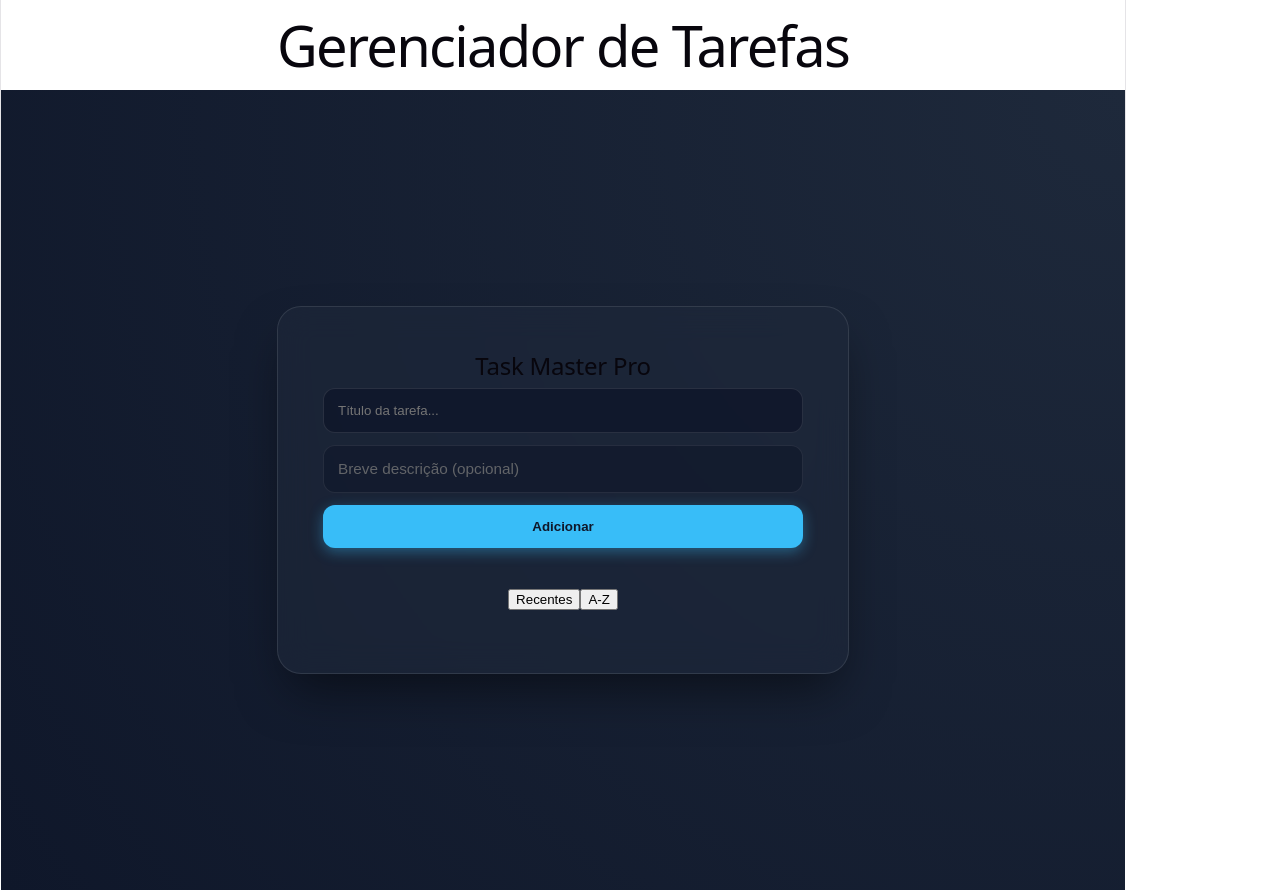
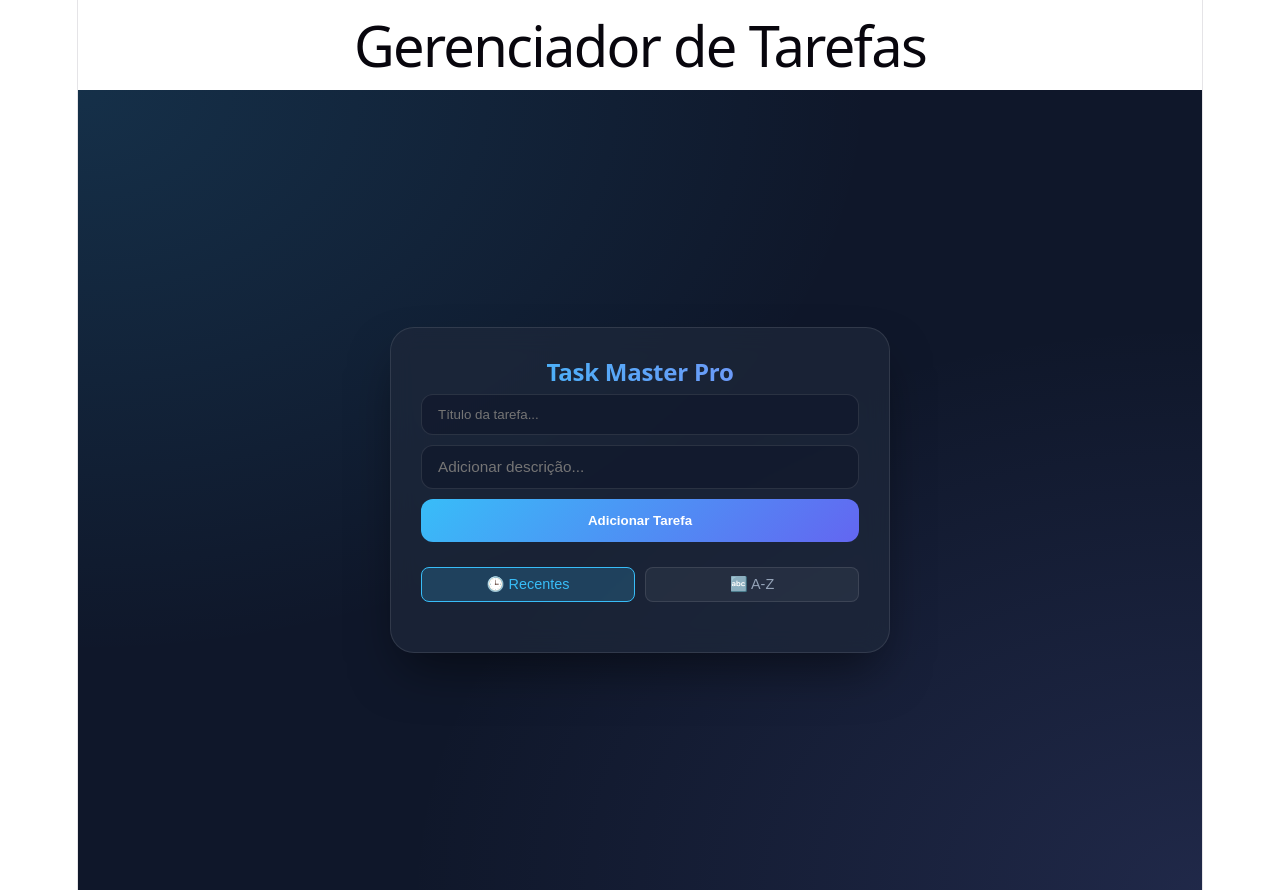
Before and after one commit to mbbia10/TDPW3, a React (Vite) app in the folder minha-lista-tarefas/: page / in a window 1280 px wide. Built offline with nearby package versions, Linux system fonts and the light colour scheme.

Commit message:
feat: adiciona descrição nas tarefas

```diff
--- a/minha-lista-tarefas/src/components/ListaTarefas.css
+++ b/minha-lista-tarefas/src/components/ListaTarefas.css
@@ -1,110 +1,164 @@
-@import url('https://fonts.googleapis.com/css2?family=Plus+Jakarta+Sans:wght@400;600;700&display=swap');
+@import url('https://fonts.googleapis.com/css2?family=Inter:wght@400;600;700&display=swap');
 
-/* Centralização Absoluta */
-html, body, #root {
-  height: 100%;
-  margin: 0;
-}
+* { box-sizing: border-box; }
 
 .page-wrapper {
   display: flex;
-  justify-content: center; /* Centro horizontal */
-  align-items: center;     /* Centro vertical */
+  justify-content: center;
+  align-items: center;
   min-height: 100vh;
-  background: radial-gradient(circle at top right, #1e293b, #0f172a);
-  font-family: 'Plus Jakarta Sans', sans-serif;
+  background: #0f172a;
+  background-image: radial-gradient(at 0% 0%, rgba(56, 189, 248, 0.15) 0, transparent 50%),
+                    radial-gradient(at 100% 100%, rgba(129, 140, 248, 0.15) 0, transparent 50%);
+  padding: 20px;
+  font-family: 'Inter', sans-serif;
 }
 
 .container {
   width: 100%;
-  max-width: 480px;
-  background: rgba(30, 41, 59, 0.6);
-  backdrop-filter: blur(16px);
+  max-width: 500px;
+  background: rgba(30, 41, 59, 0.7);
+  backdrop-filter: blur(12px);
   border: 1px solid rgba(255, 255, 255, 0.1);
   border-radius: 24px;
-  padding: 2.5rem;
+  padding: 30px;
   box-shadow: 0 25px 50px -12px rgba(0, 0, 0, 0.5);
 }
 
-/* Estilo da Entrada de Dados */
-.input-group {
-  display: flex;
-  flex-direction: column; /* Coloca um input embaixo do outro */
-  gap: 12px;
-  margin-bottom: 2rem;
+h2 {
+  text-align: center;
+  color: #fff;
+  margin-top: 0;
+  background: linear-gradient(to right, #38bdf8, #818cf8);
+  -webkit-background-clip: text;
+  -webkit-text-fill-color: transparent;
+  font-weight: 700;
 }
 
-input {
-  background: rgba(15, 23, 42, 0.8);
+/* Inputs */
+.input-section {
+  display: flex;
+  flex-direction: column;
+  gap: 10px;
+  margin-bottom: 25px;
+}
+
+.input-main, .input-sub {
+  background: rgba(15, 23, 42, 0.6);
   border: 1px solid rgba(255, 255, 255, 0.1);
   border-radius: 12px;
+  padding: 12px 16px;
+  color: white;
+  outline: none;
+}
+
+.input-main:focus, .input-sub:focus { border-color: #38bdf8; }
+.input-sub { font-size: 0.85rem; color: #94a3b8; }
+
+.btn-add {
+  background: linear-gradient(135deg, #38bdf8, #6366f1);
+  color: white;
+  border: none;
   padding: 14px;
-  color: white;
+  border-radius: 12px;
+  font-weight: 700;
+  cursor: pointer;
   transition: 0.3s;
 }
 
-input:focus {
-  border-color: #38bdf8;
-  outline: none;
-  box-shadow: 0 0 0 3px rgba(56, 189, 248, 0.2);
+.btn-add:hover { transform: translateY(-2px); filter: brightness(1.1); }
+
+/* Filtros */
+.filtros {
+  display: flex;
+  gap: 10px;
+  margin-bottom: 20px;
 }
 
-.input-desc {
-  font-size: 0.85rem;
-  opacity: 0.8;
+.filtros button {
+  flex: 1;
+  background: rgba(255, 255, 255, 0.05);
+  border: 1px solid rgba(255, 255, 255, 0.1);
+  color: #94a3b8;
+  padding: 8px;
+  border-radius: 8px;
+  cursor: pointer;
+  font-size: 0.8rem;
 }
 
-/* Lista Dinâmica */
+.filtros button.active {
+  background: rgba(56, 189, 248, 0.2);
+  border-color: #38bdf8;
+  color: #38bdf8;
+}
+
+/* Itens da Lista */
+.lista-tarefas {
+  list-style: none;
+  padding: 0;
+}
+
 .tarefa-item {
   background: rgba(255, 255, 255, 0.03);
-  margin-bottom: 1rem;
-  padding: 1rem;
+  margin-bottom: 12px;
+  padding: 15px;
   border-radius: 16px;
   display: flex;
   justify-content: space-between;
-  align-items: flex-start; /* Alinha no topo por causa da descrição */
+  align-items: center;
+  transition: 0.3s;
   border: 1px solid transparent;
-  transition: 0.3s;
-}
-
-.tarefa-item:hover {
-  background: rgba(255, 255, 255, 0.07);
-  border-color: rgba(56, 189, 248, 0.3);
 }
 
 .info-tarefa {
   display: flex;
-  flex-direction: column;
-  gap: 4px;
+  align-items: center;
+  gap: 15px;
+  cursor: pointer;
+  flex: 1;
 }
 
-.desc-text {
-  margin: 0;
-  font-size: 0.85rem;
-  color: #94a3b8;
-  line-height: 1.4;
+.checkbox {
+  width: 22px;
+  height: 22px;
+  border: 2px solid #38bdf8;
+  border-radius: 6px;
+  display: flex;
+  align-items: center;
+  justify-content: center;
+  color: #38bdf8;
+  font-weight: bold;
 }
 
-/* Botão de Adicionar "Glow" */
-.input-group button {
-  background: #38bdf8;
-  color: #0f172a;
-  font-weight: 700;
-  border: none;
-  padding: 14px;
-  border-radius: 12px;
-  cursor: pointer;
-  box-shadow: 0 4px 14px 0 rgba(56, 189, 248, 0.39);
+.texto-wrapper {
+  display: flex;
+  flex-direction: column;
 }
 
-.input-group button:hover {
-  background: #7dd3fc;
-  transform: scale(1.02);
+.titulo-tarefa { color: #f1f5f9; }
+.desc-tarefa { font-size: 0.8rem; color: #64748b; margin: 2px 0 0 0; }
+
+.item-concluido {
+  opacity: 0.5;
+  background: rgba(15, 23, 42, 0.4);
 }
 
-/* Efeito Concluído */
-.concluida {
+.item-concluido .titulo-tarefa {
   text-decoration: line-through;
-  color: #64748b;
-  font-weight: 400;
 }
+
+.btn-delete {
+  background: transparent;
+  color: #475569;
+  border: none;
+  font-size: 1.2rem;
+  cursor: pointer;
+}
+
+.btn-delete:hover { color: #fb7185; }
+
+/* Responsividade */
+@media (max-width: 480px) {
+  .container { padding: 20px; }
+  h2 { font-size: 1.5rem; }
+}
--- a/minha-lista-tarefas/src/components/ListaTarefas.jsx
+++ b/minha-lista-tarefas/src/components/ListaTarefas.jsx
@@ -4,7 +4,7 @@ import './ListaTarefas.css';
 function ListaTarefas() {
   const [tarefas, setTarefas] = useState([]);
   const [novaTarefa, setNovaTarefa] = useState('');
-  const [descricao, setDescricao] = useState(''); // NOVO ESTADO
+  const [descricao, setDescricao] = useState('');
   const [ordem, setOrdem] = useState('data');
 
   useEffect(() => {
@@ -18,18 +18,24 @@ function ListaTarefas() {
 
   const adicionarTarefa = () => {
     if (novaTarefa.trim() === '') return;
-
     const nova = {
       id: Date.now(),
       texto: novaTarefa,
-      descricao: descricao, // SALVANDO A DESCRIÇÃO
+      descricao: descricao,
       data: Date.now(),
       concluida: false
     };
-
     setTarefas([...tarefas, nova]);
     setNovaTarefa('');
-    setDescricao(''); // LIMPA O CAMPO
+    setDescricao('');
+  };
+
+  const toggleConcluida = (id) => {
+    setTarefas(tarefas.map(t => t.id === id ? { ...t, concluida: !t.concluida } : t));
+  };
+
+  const removerTarefa = (id) => {
+    setTarefas(tarefas.filter(t => t.id !== id));
   };
 
   const tarefasOrdenadas = useMemo(() => {
@@ -41,42 +47,46 @@ function ListaTarefas() {
   }, [tarefas, ordem]);
 
   return (
-    <div className="page-wrapper"> {/* WRAPPER PARA CENTRALIZAR TUDO */}
+    <div className="page-wrapper">
       <div className="container">
         <h2>Task Master Pro</h2>
 
-        <div className="input-group">
+        <div className="input-section">
           <input
             type="text"
+            className="input-main"
             value={novaTarefa}
             onChange={(e) => setNovaTarefa(e.target.value)}
             placeholder="Título da tarefa..."
           />
           <input
             type="text"
-            className="input-desc"
+            className="input-sub"
             value={descricao}
             onChange={(e) => setDescricao(e.target.value)}
-            placeholder="Breve descrição (opcional)"
+            placeholder="Adicionar descrição..."
           />
-          <button onClick={adicionarTarefa}>Adicionar</button>
+          <button className="btn-add" onClick={adicionarTarefa}>Adicionar Tarefa</button>
         </div>
 
         <div className="filtros">
-          <button className={ordem === 'data' ? 'active' : ''} onClick={() => setOrdem('data')}>Recentes</button>
-          <button className={ordem === 'alfabetica' ? 'active' : ''} onClick={() => setOrdem('alfabetica')}>A-Z</button>
+          <button className={ordem === 'data' ? 'active' : ''} onClick={() => setOrdem('data')}>🕒 Recentes</button>
+          <button className={ordem === 'alfabetica' ? 'active' : ''} onClick={() => setOrdem('alfabetica')}>🔤 A-Z</button>
         </div>
 
-        <ul>
+        <ul className="lista-tarefas">
           {tarefasOrdenadas.map((tarefa) => (
-            <li key={tarefa.id} className="tarefa-item">
-              <div className="info-tarefa">
-                <strong className={tarefa.concluida ? 'concluida' : ''}>{tarefa.texto}</strong>
-                {tarefa.descricao && <p className="desc-text">{tarefa.descricao}</p>}
+            <li key={tarefa.id} className={`tarefa-item ${tarefa.concluida ? 'item-concluido' : ''}`}>
+              <div className="info-tarefa" onClick={() => toggleConcluida(tarefa.id)}>
+                <div className="checkbox">
+                  {tarefa.concluida ? '✓' : ''}
+                </div>
+                <div className="texto-wrapper">
+                  <strong className="titulo-tarefa">{tarefa.texto}</strong>
+                  {tarefa.descricao && <p className="desc-tarefa">{tarefa.descricao}</p>}
+                </div>
               </div>
-              <div className="acoes">
-                <button onClick={() => setTarefas(tarefas.filter(t => t.id !== tarefa.id))}>✕</button>
-              </div>
+              <button className="btn-delete" onClick={() => removerTarefa(tarefa.id)}>✕</button>
             </li>
           ))}
         </ul>
```
